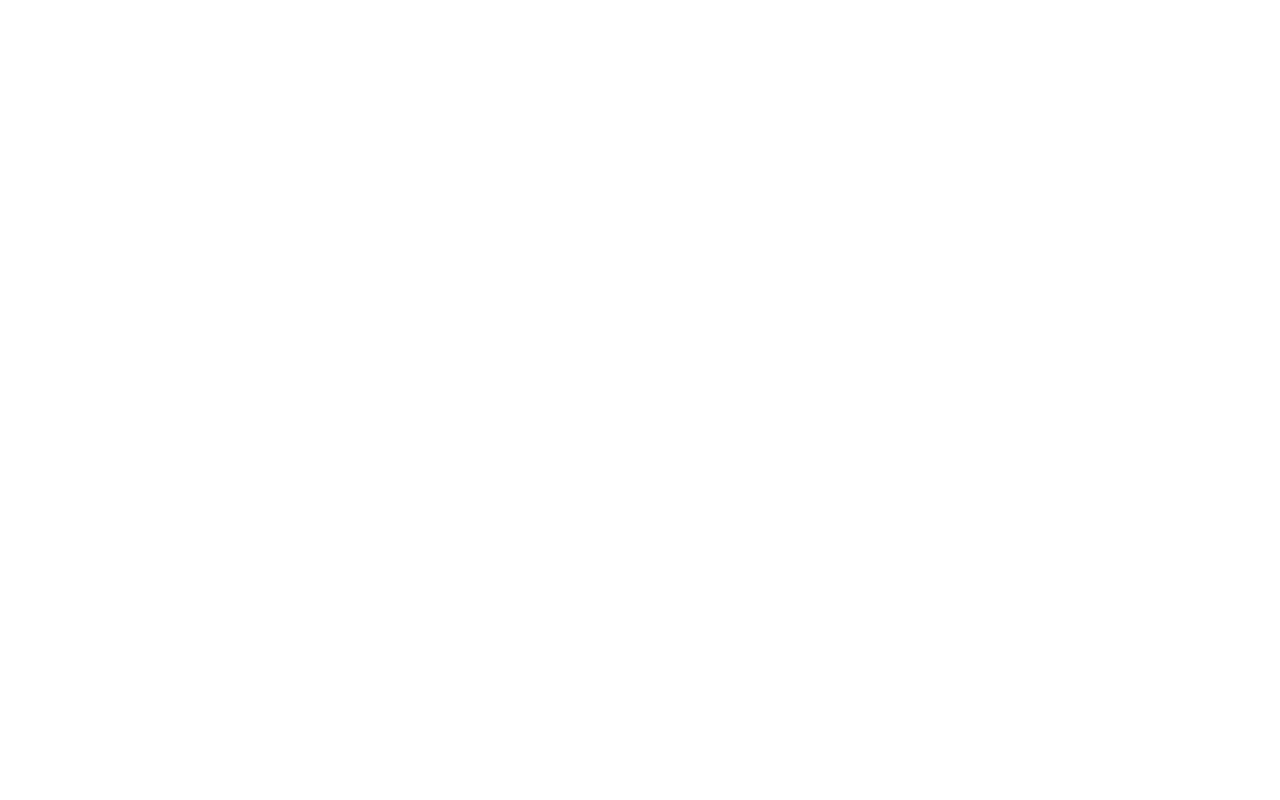
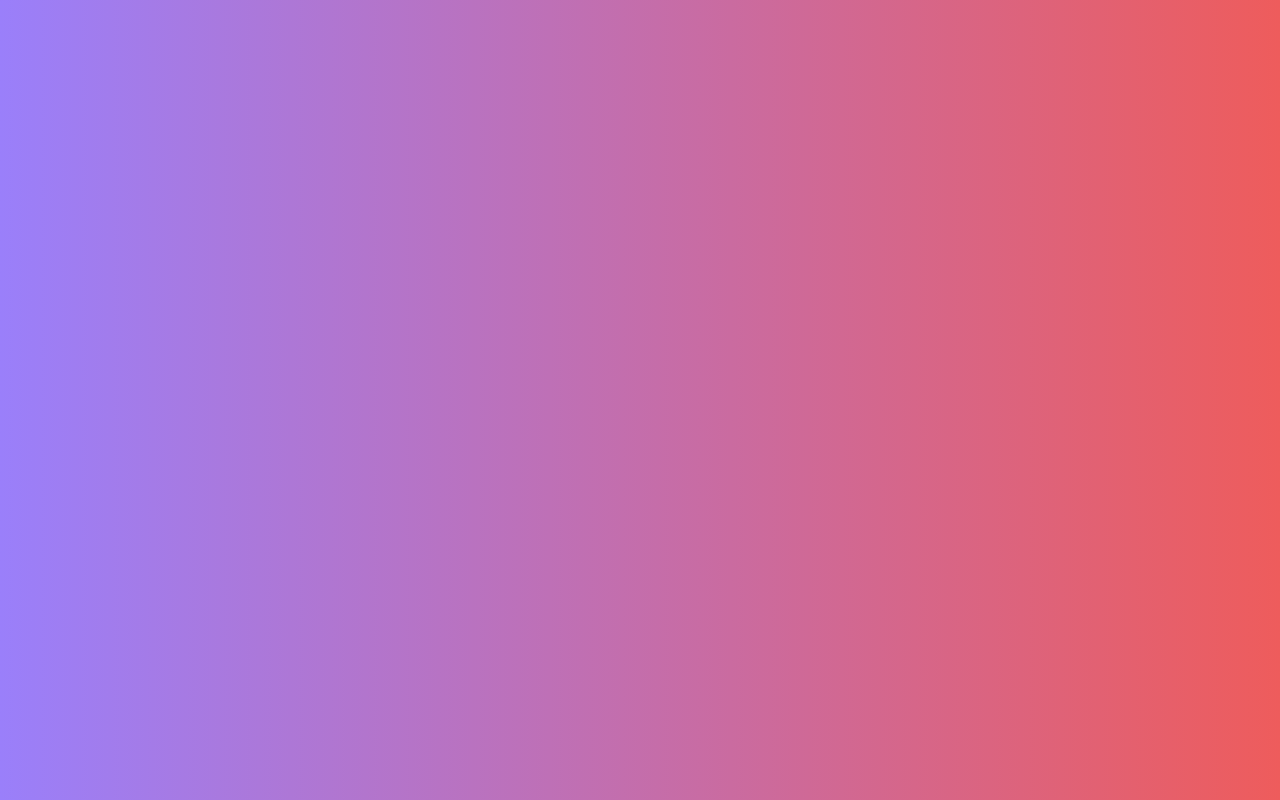
Before and after one commit to lzwdisp1388/liyanxi-zm19205, a plain HTML site: page index.html in a window 1280 px wide. Drawn offline with Linux system fonts and the light colour scheme.

Commit message:
Update iro.css

```diff
--- a/iro.css
+++ b/iro.css
@@ -1,16 +1,7 @@
-<meta http-equiv="X-UA-Compatible" content="IE=edge">
-<meta name="viewport" content="width=device-width, initial-scale=1.0">
-
-<title>陳山羊/毛玻璃</title>
-    <style>
-        body{
-            display: flex;
-            justify-content: center;
-            /* 给背景一个渐变 */
-            background:linear-gradient(
+body{
+      display: flex;
+      justify-content: center;
+      background:linear-gradient(
                 to left,
                 rgb(238, 92, 92),
                 rgb(154, 127, 250)) ;
-
-</body>
-</html>
```
